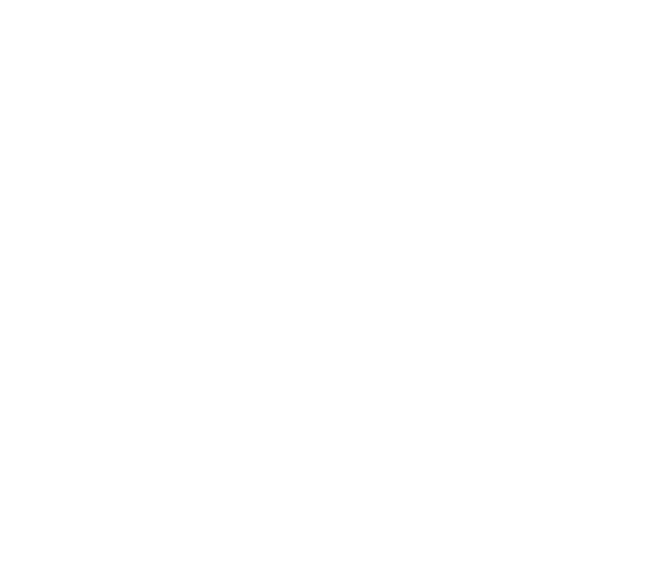
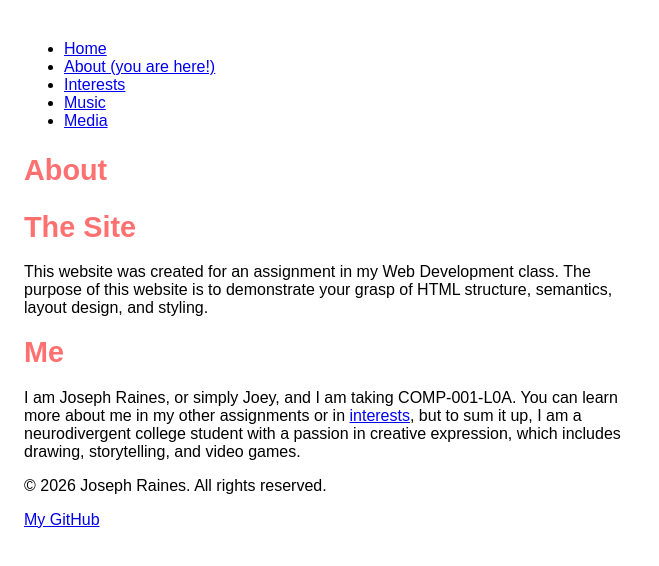
Before and after one commit to ARandomBoY21/COMP001A.Assignment5, a plain HTML site: page about.html in a window 1280 px wide. Shown: the whole page, without its empty margins (0-659 px from the left). Drawn offline with Linux system fonts and the light colour scheme.

Commit message:
added about.html and main.css

```diff
--- a/about.html
+++ b/about.html
@@ -0,0 +1,40 @@
+<!doctype html>
+<html lang="en">
+  <head>
+    <meta charset="UTF-8" />
+    <meta name="viewport" content="width=device-width, initial-scale=1.0" />
+    <title>About</title>
+    <link rel="stylesheet" href="main.css" />
+  </head>
+  <body>
+
+    <header>
+      <nav>
+        <ul>
+          <li><a href="index.html">Home</a></li>
+          <li><a href="about.html">About (you are here!)</a></li>
+          <li><a href="interests.html">Interests</a></li>
+          <li><a href="music.html">Music</a></li>
+          <li><a href="media.html">Media</a></li>
+        </ul>
+        <h1>About</h1>
+      </nav>
+    </header>
+
+    <h1>The Site</h1>
+    <p>
+        This website was created for an assignment in my Web Development class. The purpose of this website is to demonstrate your grasp of HTML structure, semantics, layout design, and styling.
+    </p>
+
+    <h1>Me</h1>
+    <p>
+        I am Joseph Raines, or simply Joey, and I am taking COMP-001-L0A. You can learn more about me in my other assignments or in <a href="interests.html">interests</a>, but to sum it up, I am a neurodivergent college student with a passion in creative expression, which includes drawing, storytelling, and video games.
+    </p>
+
+    <footer>
+      <p>&copy; 2026 Joseph Raines. All rights reserved.</p>
+      <a href="https://github.com/ARandomBoY21" target="_blank">My GitHub</a>
+    </footer>
+
+  </body>
+</html>
--- /dev/null
+++ b/main.css
@@ -0,0 +1,13 @@
+body {
+font-family: sans-serif;
+padding: 1em;
+max-width: 600px;
+}
+h1 {
+font-size: 180%;
+color: #ff7070;
+}
+h2 {
+font-size: 140%;
+color: #ffa0a0;
+}
```
Also changed, not shown: index.html (+1 -1 lines).
